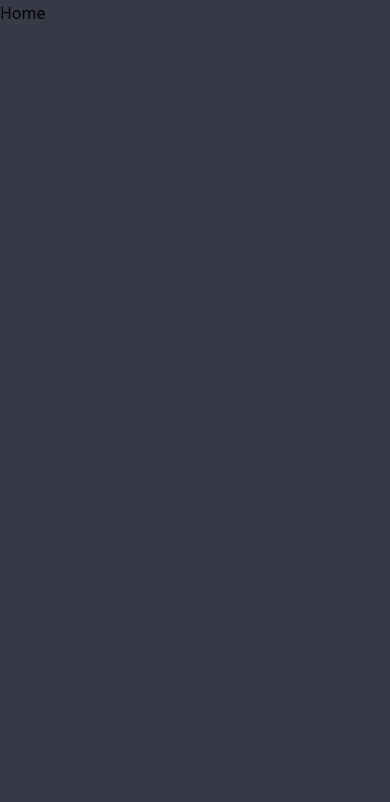
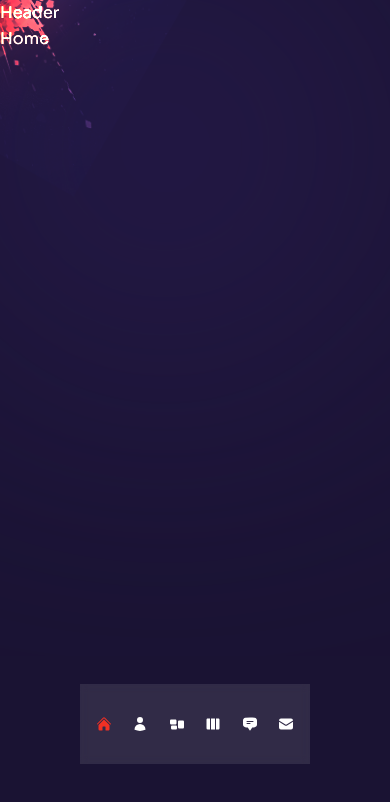
Before and after one commit to BERUASHVILIG/Portfolio-GB-Next, a Next.js app: page / in a window 390 px wide. Shown: the top 802 px of the page. Built offline with nearby package versions, Linux system fonts and the light colour scheme.

Commit message:
responsive navbar

```diff
--- a/components/Layout.js
+++ b/components/Layout.js
@@ -1,5 +1,31 @@
-const Layout = () => {
-  return <div>Layout</div>;
+// fonts
+
+import { Sora } from "@next/font/google";
+
+//font settinges
+
+import Nav from "../components/Nav";
+import Header from "../components/Header";
+import TopLeftImg from "../components/TopLeftImg";
+import Head from "next/head";
+
+const sora = Sora({
+  subsets: ["latin"],
+  variable: "--font-sora",
+  weight: ["100", "200", "300", "400", "500", "600", "700", "800"],
+});
+
+const Layout = ({ children }) => {
+  return (
+    <div
+      className={`page bg-site text-white bg-cover bg-no-repeat ${sora.variable} font-sora relative`}
+    >
+      <TopLeftImg />
+      <Nav />
+      <Header />
+      {children}
+    </div>
+  );
 };
 
 export default Layout;
--- a/components/Nav.js
+++ b/components/Nav.js
@@ -1,23 +1,69 @@
-//  links
-const links = [
-  { name: 'home', path: '/', icon: <HiHome /> },
-  { name: 'about', path: '/about', icon: <HiUser /> },
-  { name: 'services', path: '/services', icon: <HiRectangleGroup /> },
-  { name: 'work', path: '/work', icon: <HiViewColumns /> },
+import {
+  HiHome,
+  HiUser,
+  HiViewColumns,
+  HiEnvelope,
+  HiRectangleGroup,
+  HiChatBubbleBottomCenterText,
+} from "react-icons/hi2";
+export const navData = [
+  { name: "home", path: "/", icon: <HiHome /> },
+  { name: "about", path: "/about", icon: <HiUser /> },
+  { name: "services", path: "/services", icon: <HiRectangleGroup /> },
+  { name: "work", path: "/work", icon: <HiViewColumns /> },
   {
-    name: 'testimonials',
-    path: '/testimonials',
+    name: "testimonials",
+    path: "/testimonials",
     icon: <HiChatBubbleBottomCenterText />,
   },
   {
-    name: 'contact',
-    path: '/contact',
+    name: "contact",
+    path: "/contact",
     icon: <HiEnvelope />,
   },
 ];
 
+// link next
+
+import Link from "next/link";
+
+// next router
+
+import { useRouter } from "next/router";
+
 const Nav = () => {
-  return <nav>nav</nav>;
+  const router = useRouter();
+  const pathname = router.pathname;
+  return (
+    <nav className="flex flex-col items-center gap-y-4 fixed h-max bottom-0 mt-auto xl:right-[2%] z-50 top-0 w-full xl:w-16 xl:max-w-md xl:h-screen xl:justify-center  p-20">
+      {/* {inner} */}
+      <div className="flex w-full xl:flex-col items-center justify-between xl:justify-center gap-y-10 px-4 md:px-40 xl:px-0 h-[80px]  xl:h-max py-8 bg-white/10 backdrop-blur-sm text-s3xl xl:text-xl xl:rounded-full">
+        {navData.map((link, index) => {
+          return (
+            <Link
+              className={`${
+                link.path === pathname && "text-accent"
+              } relative flex items-center group hover:text-accent`}
+              key={index}
+              href={link.path}
+            >
+              {/* tooltip */}
+              <div className="absolute pr-14 right-0 hidden xl:group-hover:flex">
+                <div className="bg-white relative flex items-center text-primary p-[6px] rounded-[3px]">
+                  <div className="text-[12px] leading-none font-semibold capitalize">
+                    {link.name}
+                  </div>
+                  {/* triangle */}
+                  <div className="border-solid border-l-white border-l-8 border-y-transparent border-y-[6px] border-r-0 absolute -right-2"></div>
+                </div>
+              </div>
+              <div> {link.icon}</div>
+            </Link>
+          );
+        })}
+      </div>
+    </nav>
+  );
 };
 
 export default Nav;
--- a/components/TopLeftImg.js
+++ b/components/TopLeftImg.js
@@ -1,5 +1,13 @@
+// next image
+
+import Image from "next/image";
+
 const TopLeftImg = () => {
-  return <div>Top Left Image</div>;
+  return (
+    <div className="absolute left-0 top-0 mix-blend-color-dodge z-10 w-[200px] xl:w-[400px]">
+      <Image src="/top-left-img.png" width={400} height={400} alt="" />
+    </div>
+  );
 };
 
 export default TopLeftImg;
--- a/pages/_app.js
+++ b/pages/_app.js
@@ -1,7 +1,14 @@
-import '../styles/globals.css';
+import "../styles/globals.css";
+
+//components
+import Layout from "../components/Layout";
 
 function MyApp({ Component, pageProps }) {
-  return <Component {...pageProps} />;
+  return (
+    <Layout>
+      <Component {...pageProps} />
+    </Layout>
+  );
 }
 
 export default MyApp;
```
